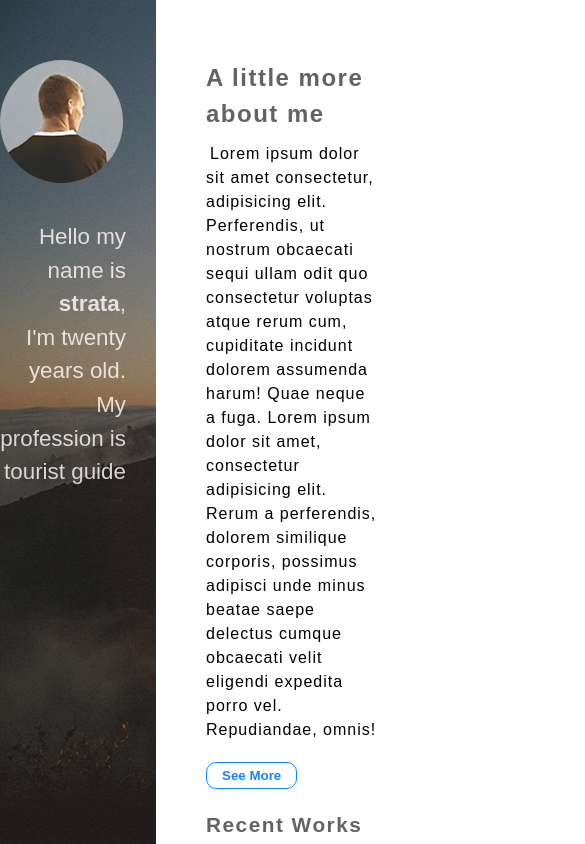
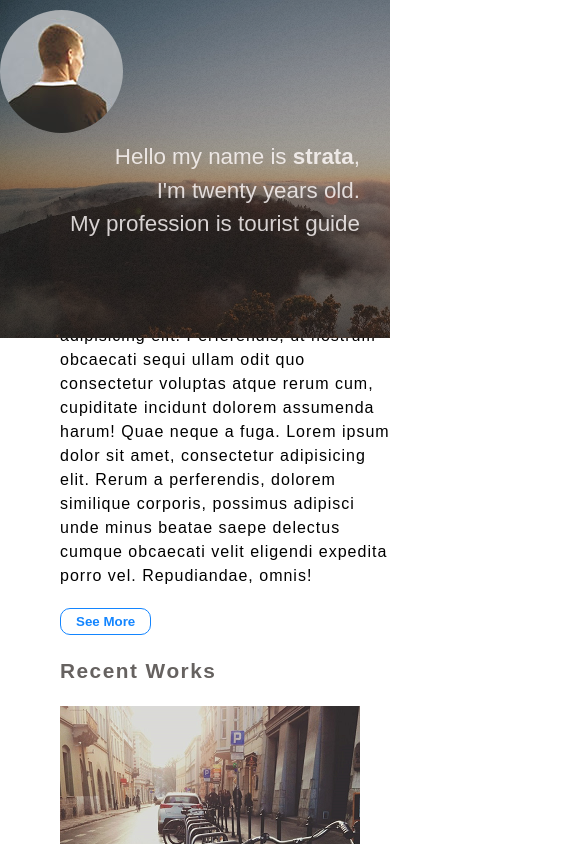
Before and after one commit to kaykyveiga/project-strata, a plain HTML site: page index.html in a window 390 px wide. Shown: the top 844 px of the page, 585 px wide, since content can reach past the window. Drawn offline with Linux system fonts and the light colour scheme.

Commit message:
adding medias queries

```diff
--- /dev/null
+++ b/estilo/mediaqueries.css
@@ -0,0 +1,23 @@
+@media screen and (max-width: 500px) {
+    .main-header {
+        height: 40vh;
+        width: 100%;
+    }
+
+    .main-content {
+        height: 60vh;
+        width: 100%;
+        margin-top: 65%;
+        margin-left: 10px;
+    }
+
+    .image-profile {
+        margin-top: 10px;
+        margin-right: 350px;
+        box-sizing: border-box;
+    }
+
+    .main-header-title{
+        margin-top: 0px;
+    }
+}
--- a/estilo/style.css
+++ b/estilo/style.css
@@ -146,7 +146,6 @@ body {
 
 .form-elements:hover{
     border: 2px solid #1385FF;
-    cursor: pointer;
 }
 
 .contact-address {
--- a/index.html
+++ b/index.html
@@ -6,6 +6,7 @@
     <meta http-equiv="X-UA-Compatible" content="IE=edge">
     <meta name="viewport" content="width=device-width, initial-scale=1.0">
     <link rel="stylesheet" href="estilo/style.css">
+    <link rel="stylesheet" href="estilo/mediaqueries.css">
     <title>Projeto Strata</title>
 </head>
 
```
